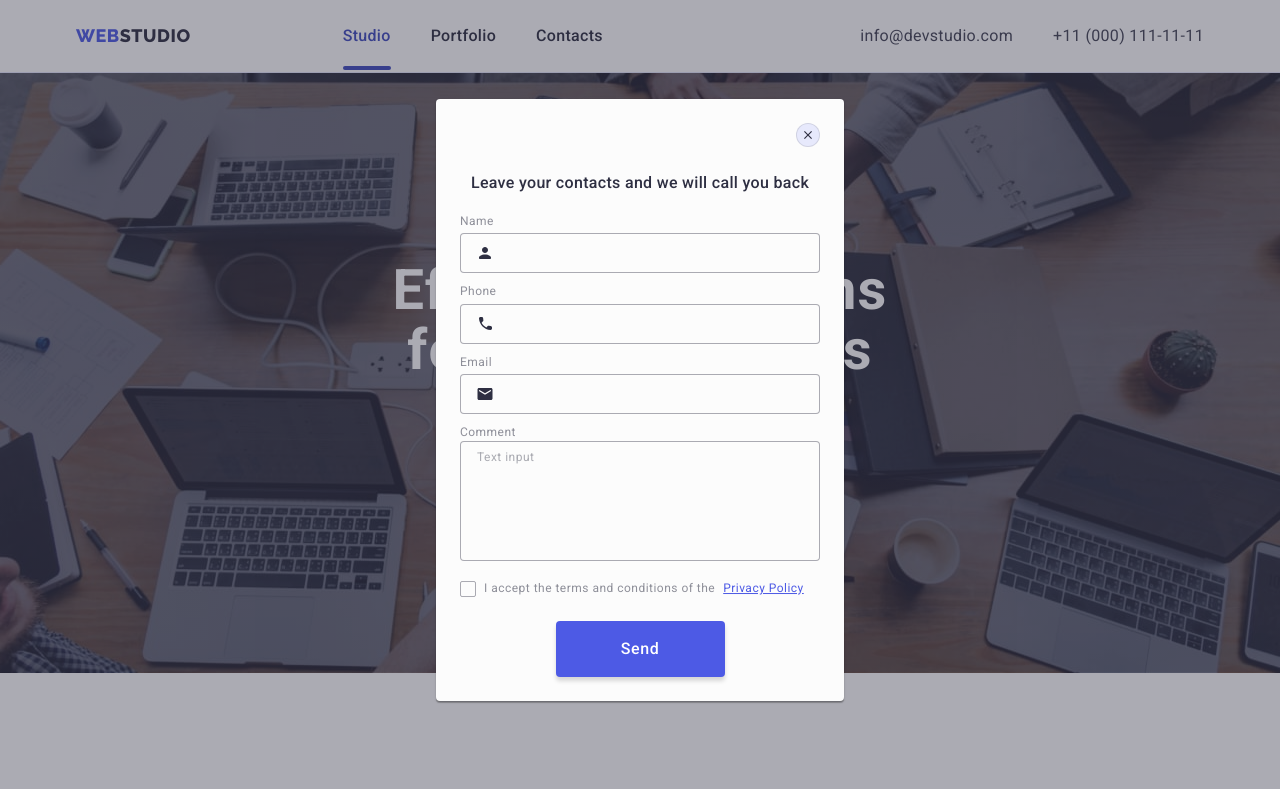
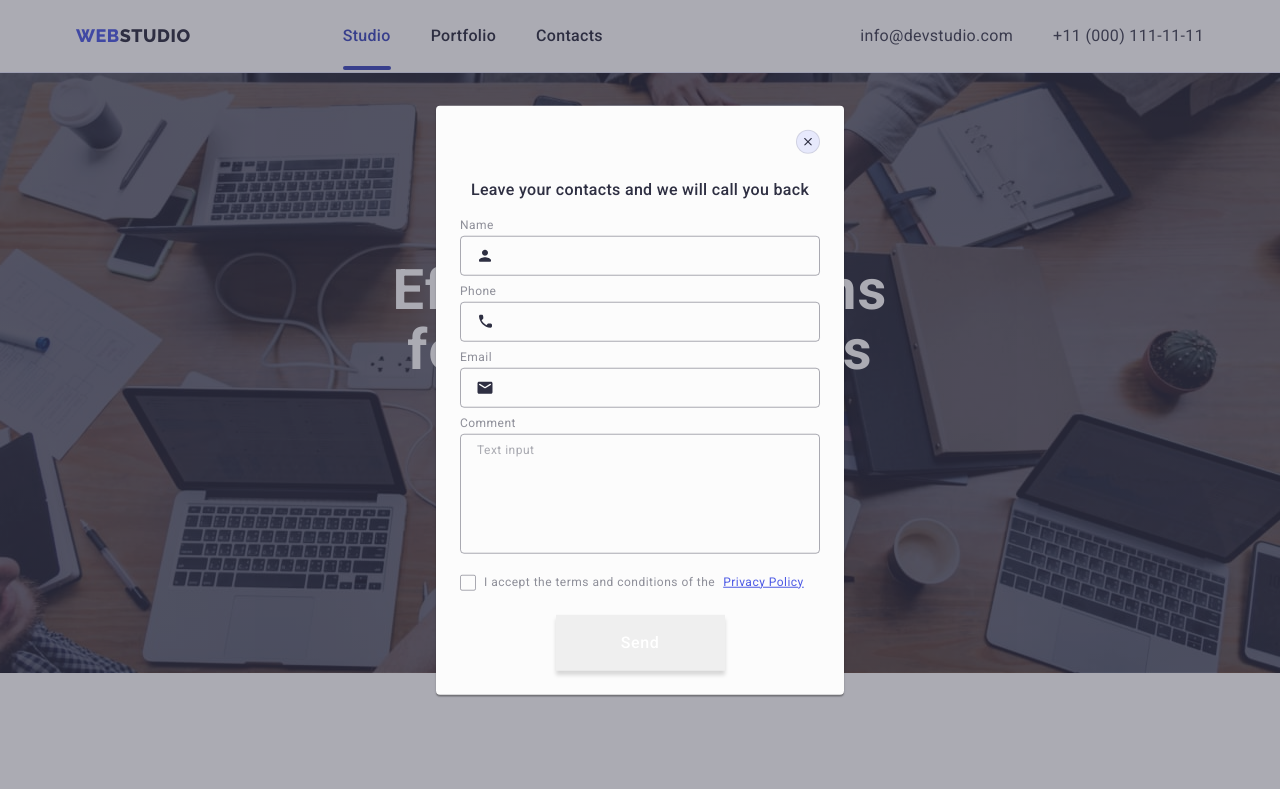
Before and after one commit to Igor-Principal/goit-markup-hw-05, a plain HTML site: page index.html in a window 1280 px wide. Both pictures are taken after a click on the button "Order Service". Shown: the top 789 px of the page. Drawn offline with nearby package versions, Linux system fonts and the light colour scheme.

Commit message:
Update modal

```diff
--- a/css/styles.css
+++ b/css/styles.css
@@ -474,7 +474,6 @@ ul {
   gap: 24px;
 }
 
-
 .subscribe-input {
   width: 264px;
   height: 40px;
@@ -507,7 +506,7 @@ ul {
   font-weight: 500;
   line-height: 1.5;
   letter-spacing: 0.04em;
-  color: #ffffff ;
+  color: #ffffff;
   min-width: 165px;
   height: 40px;
   padding: 8px 24px;
@@ -523,7 +522,6 @@ ul {
 .btn-subscribe:focus {
   background-color: #404bbf;
 }
-
 
 .subscribe-icon {
   margin-left: 16px;
@@ -642,13 +640,13 @@ ul {
 .modal {
   width: 408px;
   min-height: 584px;
-  padding: 24px;
+  padding: 72px 24px 24px 24px;
   flex-shrink: 0;
   border-radius: 4px;
   background: #fcfcfc;
   box-shadow: 0px 2px 1px 0px rgba(0, 0, 0, 0.2),
     0px 1px 3px 0px rgba(0, 0, 0, 0.12), 0px 1px 1px 0px rgba(0, 0, 0, 0.14);
-  position: absolute;
+  position: relative;
   top: 50%;
   left: 50%;
   transform: translate(-50%, -50%) scale(1);
@@ -663,7 +661,9 @@ ul {
   display: block;
   width: 24px;
   height: 24px;
-  padding: 0;
+  position: absolute;
+  top: 24px;
+  right: 24px;
   margin-left: auto;
   border-radius: 50%;
   background-color: #e7e9fc;
@@ -694,7 +694,6 @@ ul {
 
 .modal-title {
   display: block;
-  margin-top: 24px;
   margin-bottom: 16px;
   color: #2e2f42;
   text-align: center;
@@ -712,6 +711,8 @@ ul {
 }
 
 .modal-label {
+  display: block;
+  margin-bottom: 4px;
   color: #8e8f99;
   font-size: 12px;
   line-height: 1.17; /* 116.667% */
@@ -719,11 +720,10 @@ ul {
 }
 
 .input-wrap {
-  margin-top: 4px;
   position: relative;
 }
 .modal-input {
-  background: #fcfcfc;
+  background-color: transparent;
   width: 100%;
   height: 40px;
   flex-shrink: 0;
@@ -731,7 +731,7 @@ ul {
   border: 1px solid rgba(46, 47, 66, 0.4);
   padding-left: 38px;
   outline: transparent;
-  transition: border 250ms cubic-bezier(0.4, 0, 0.2, 1);
+  transition: border-color 250ms cubic-bezier(0.4, 0, 0.2, 1);
 }
 .modal-input-icon {
   position: absolute;
@@ -743,7 +743,7 @@ ul {
 }
 
 .modal-input:focus {
-  border: 1px solid #4d5ae5;
+  border-color: #4d5ae5;
 }
 
 .modal-input:focus + .modal-input-icon {
@@ -751,7 +751,11 @@ ul {
 }
 
 .text-area {
-  background: #fcfcfc;
+  background-color: transparent;
+  font-size: 12px;
+  line-height: 1.17;
+  letter-spacing: 0.04em;
+  color: rgba(46, 47, 66, 0.4);
   width: 100%;
   height: 120px;
   border-radius: 4px;
@@ -759,7 +763,7 @@ ul {
   resize: none;
   outline: transparent;
   padding: 8px 16px;
-  transition: border 250ms cubic-bezier(0.4, 0, 0.2, 1);
+  transition: border-color 250ms cubic-bezier(0.4, 0, 0.2, 1);
 }
 
 .text-area::placeholder {
@@ -771,12 +775,17 @@ ul {
 }
 
 .text-area:focus {
-  border: 1px solid #4d5ae5;
+  border-color: #4d5ae5;
+}
+
+.textarea-wrap {
+  margin-bottom: 16px;
 }
 
 .modal-privacy {
-  margin-top: 16px;
+  margin-bottom: 24px;
 }
+
 .modal-check {
 }
 
@@ -789,21 +798,22 @@ ul {
   gap: 8px;
 }
 
-.check-text span {
+.check-text-label-wrap {
   width: 16px;
   height: 16px;
   border-radius: 2px;
   border: 1px solid rgba(46, 47, 66, 0.4);
-  display: flex;
+  display: inline-flex;
   align-items: center;
   justify-content: center;
   fill: transparent;
   transition: background-color 250ms cubic-bezier(0.4, 0, 0.2, 1),
+    border 250ms cubic-bezier(0.4, 0, 0.2, 1),
     fill 250ms cubic-bezier(0.4, 0, 0.2, 1);
 }
 
 .modal-check:checked + .check-text span {
-  bottom: none;
+  border: none;
   background-color: #404bbf;
   fill: #f4f4fd;
 }
@@ -821,15 +831,14 @@ ul {
   height: 56px;
   display: block;
   margin: auto;
-  margin-top: 24px;
   border: none;
-  color: #fff;
+  color: #ffffff;
   font-family: Roboto, sans-serif;
   font-size: 16px;
   font-weight: 500;
   line-height: 1.5;
-  letter-spacing: 0.64px;
-  background: #4d5ae5;
+  letter-spacing: 0.04em;
+  background-color: #4D5AE5
   border-radius: 4px;
   box-shadow: 0px 4px 4px 0px rgba(0, 0, 0, 0.15);
   transition-property: background-color;
--- a/index.html
+++ b/index.html
@@ -427,11 +427,11 @@
                 placeholder="E-mail"
               />
             </label>
-              <button class="btn-subscribe" type="submit">
-                Subscribe<svg width="24" height="24" class="subscribe-icon">
-                    <use href="./images/icons.svg#icon-send"></use></svg
-                >
-              </button>
+            <button class="btn-subscribe" type="submit">
+              Subscribe<svg width="24" height="24" class="subscribe-icon">
+                <use href="./images/icons.svg#icon-send"></use>
+              </svg>
+            </button>
           </form>
         </div>
       </div>
@@ -454,7 +454,7 @@
                 name="user-name"
                 id="user-name"
               />
-              <svg width="18" height="18" class="modal-input-icon">
+              <svg width="18" height="24" class="modal-input-icon">
                 <use href="./images/icons.svg#icon-person"></use>
               </svg>
             </div>
@@ -487,7 +487,7 @@
               </svg>
             </div>
           </div>
-          <div class="label-wrap">
+          <div class="label-wrap textarea-wrap ">
             <label class="modal-label" for="user-comment">Comment</label>
             <textarea
               class="text-area"
@@ -499,13 +499,13 @@
           <div class="modal-privacy">
             <input
               class="modal-check visually-hidden"
-              id="privacy"
+              id="user-privacy"
               name="user-privacy"
               type="checkbox"
               value="true"
             />
-            <label class="check-text" for="privacy">
-              <span>
+            <label class="check-text" for="user-privacy">
+              <span class="check-text-label-wrap">
                 <svg width="10" height="8" class="check-icon">
                   <use href="./images/icons.svg#icon-done"></use>
                 </svg>
@@ -516,8 +516,8 @@
                 >Privacy Policy</a
               ></label
             >
-            <button class="modal-btn-send" type="submit">Send</button>
           </div>
+          <button class="modal-btn-send" type="submit">Send</button>
         </form>
       </div>
     </div>
```
